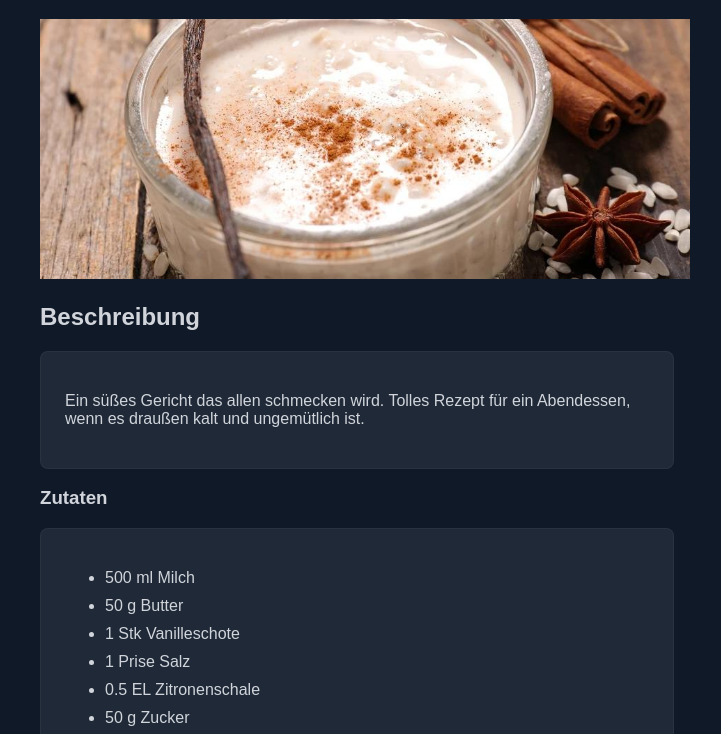
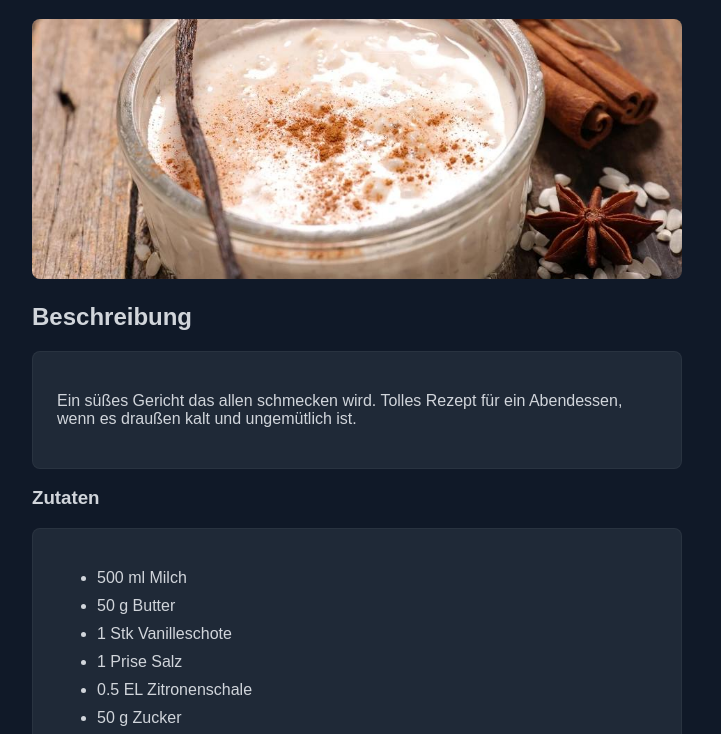
Before and after one commit to Matthis-GitHub/odin-recipes-v2, a plain HTML site: page recipes/milchreis-mit-zimt.html in a window 1280 px wide. Shown: the part 61-795 px from the top of the page, without its empty margins (283-1004 px from the left). Drawn offline with Linux system fonts and the light colour scheme.

Commit message:
Fix body margins and give recipe images round corners

```diff
--- a/css/style.css
+++ b/css/style.css
@@ -5,6 +5,10 @@ html {
   font-family: Arial, Helvetica, sans-serif;
   color: rgb(209, 213, 219);
   background-color: rgb(16, 25, 40);
+}
+
+body {
+  margin: 0;
 }
 
 *,
@@ -35,4 +39,5 @@ li {
   width: 650px;
   height: 260px;
   object-fit: cover;
+  border-radius: 8px;
 }
```
